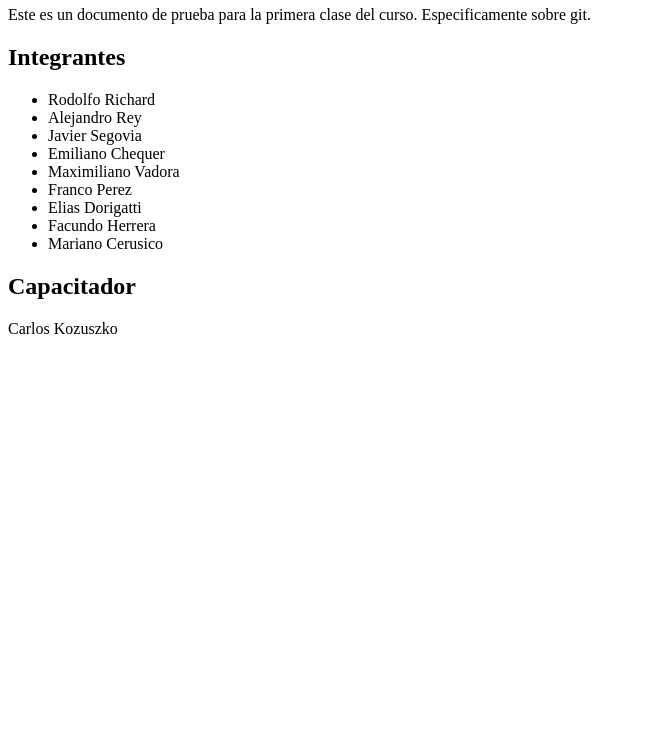
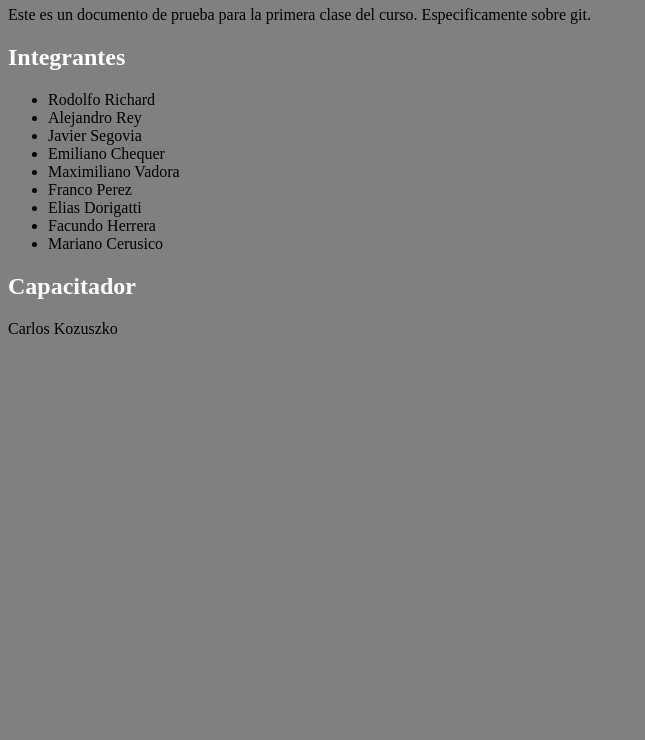
Before and after one commit to ckozus/training-git-feb, a plain HTML site: page index.html in a window 1280 px wide. Shown: the part 60-800 px from the top of the page, without its empty margins (0-645 px from the left). Drawn offline with Linux system fonts and the light colour scheme.

Commit message:
Agregando plantilla de estilos basica.

```diff
--- /dev/null
+++ b/estilo.css
@@ -0,0 +1,7 @@
+body {
+  background-color: grey;
+}
+
+h2 {
+  color: white;
+}
--- a/index.html
+++ b/index.html
@@ -1,6 +1,7 @@
 <html>
 <head>
   <title>Capacitacion Ruby on Rails Febrero 2016</title>
+  <link rel="stylesheet" type="text/css" href="estilo.css">
 </head>
 <body>
 
```
